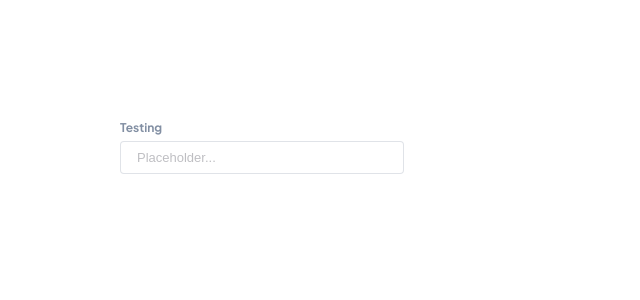
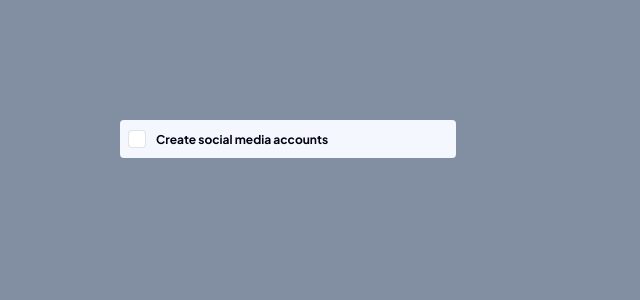
Before and after one commit to JuanseHurtadoF/kanban, a Next.js app: page / in a window 1280 px wide. Shown: the top 300 px of the page, without its empty margins (0-640 px from the left). Built offline with nearby package versions, Linux system fonts and the light colour scheme.

Commit message:
checkbox component

```diff
--- /dev/null
+++ b/components/form/checkbox/checkbox.module.scss
@@ -0,0 +1,47 @@
+.container {
+  padding: 1rem 0.8rem;
+  background: var(--color-bg-primary);
+  border-radius: 0.4rem;
+  width: max-content;
+  display: flex;
+  align-items: center;
+  width: 100%;
+  max-width: 32rem;
+  cursor: pointer;
+
+  &:hover {
+    background: rgba(98, 95, 199, 0.25);
+    mix-blend-mode: normal;
+  }
+
+  .checkbox {
+    width: 1.6rem;
+    height: 1.6rem;
+    display: grid;
+    place-items: center;
+    background-color: var(--color-bg-tertiary);
+    border: 1px solid rgba(130, 143, 163, 0.248914);
+    margin-right: 1rem;
+    border-radius: 0.4rem;
+
+    min-width: 1.6rem;
+
+    &Checked {
+      background-color: var(--color-primary);
+    }
+  }
+
+  .label {
+    font-family: var(--font-primary);
+    font-style: normal;
+    font-weight: 700;
+    font-size: 1.2rem;
+    line-height: 1.5rem;
+    color: var(--color-text);
+
+    &Checked {
+      opacity: 0.5;
+      text-decoration: line-through;
+    }
+  }
+}
--- a/components/form/checkbox/index.tsx
+++ b/components/form/checkbox/index.tsx
@@ -1,7 +1,45 @@
 import React, { FC } from "react";
+import styles from "./checkbox.module.scss";
+import { CheckBoxProps } from "@types";
+import { useState } from "react";
 
-const CheckBox: FC = () => {
-  return <div></div>;
+const CheckBox: FC<CheckBoxProps> = ({ task }) => {
+  const [isChecked, setIsChecked] = useState<boolean>(false);
+
+  const handleCheck = () => {
+    setIsChecked(!isChecked);
+  };
+
+  return (
+    <div onClick={handleCheck} className={styles.container}>
+      <div
+        className={
+          isChecked
+            ? `${styles.checkbox} ${styles.checkboxChecked}`
+            : `${styles.checkbox}`
+        }
+      >
+        <svg
+          width="10"
+          height="8"
+          viewBox="0 0 10 8"
+          fill="none"
+          xmlns="http://www.w3.org/2000/svg"
+        >
+          <path
+            d="M1.27588 3.06593L4.03234 5.82239L9.03234 0.822388"
+            stroke="white"
+            stroke-width="2"
+          />
+        </svg>
+      </div>
+      <p className={
+          isChecked
+            ? `${styles.label} ${styles.labelChecked}`
+            : `${styles.label}`
+        }>{task}</p>
+    </div>
+  );
 };
 
 export default CheckBox;
--- a/pages/index.tsx
+++ b/pages/index.tsx
@@ -1,6 +1,7 @@
 import Head from "next/head";
 import styles from "@styles/pages/Home.module.scss";
 import { Input } from "@components";
+import CheckBox from "@components/form/checkbox";
 
 export default function Home() {
   return (
@@ -12,7 +13,7 @@ export default function Home() {
         <link rel="icon" href="/favicon.ico" />
       </Head>
       <main className={styles.main}>
-        <Input title="Testing" placeholder="Placeholder..." error={false} />
+        <CheckBox task="Create social media accounts" />
       </main>
     </>
   );
--- a/styles/pages/Home.module.scss
+++ b/styles/pages/Home.module.scss
@@ -1,4 +1,5 @@
 .main {
   min-height: 100vh;
   padding: 12rem;
+  background-color: var(--color-text-tertiary);
 }
--- /dev/null
+++ b/types/form/checkbox/index.ts
@@ -0,0 +1,3 @@
+export type CheckBoxProps = {
+    task: string,
+}
--- a/types/index.ts
+++ b/types/index.ts
@@ -2,3 +2,4 @@ export { type ButtonProps } from "./button";
 export { type HeadingProps } from "./typography/heading";
 export { type TextProps } from "./typography/text";
 export { type InputProps } from "./form/input";
+export { type CheckBoxProps } from "./form/checkbox";
```
